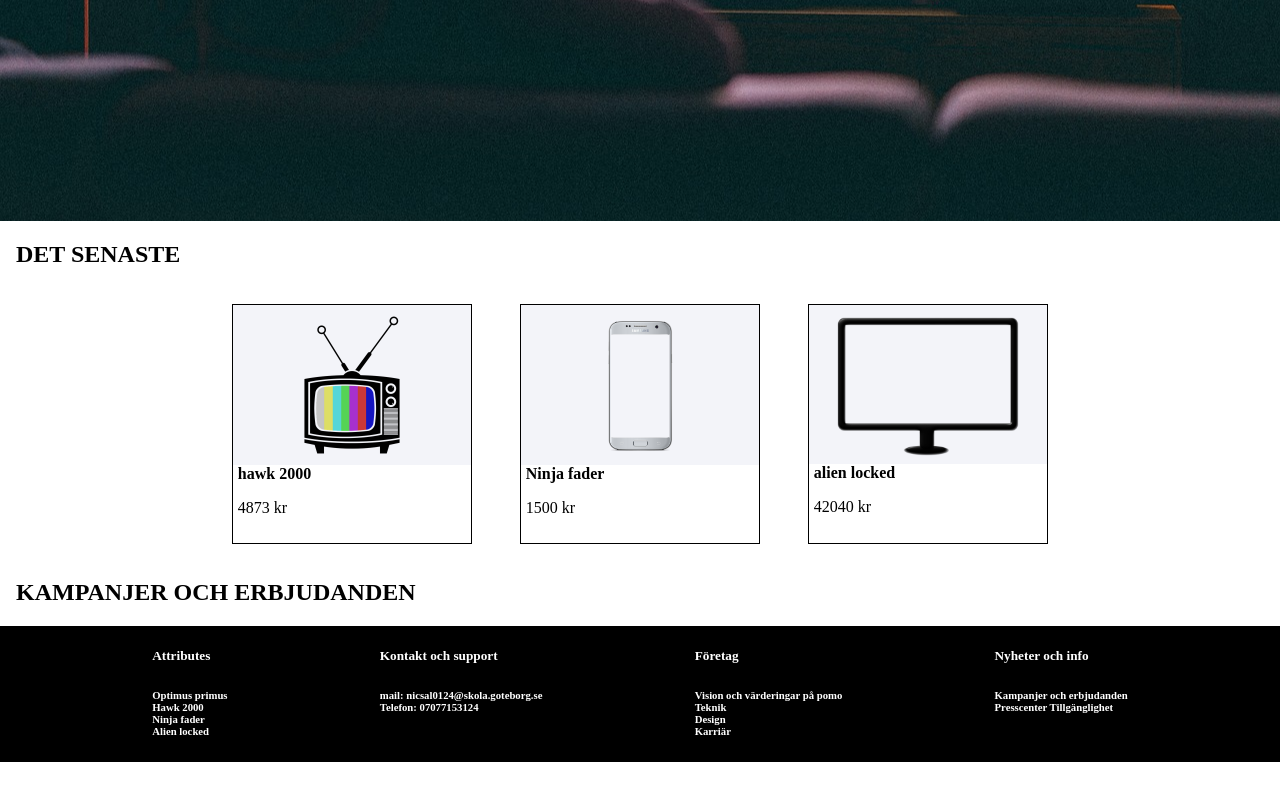
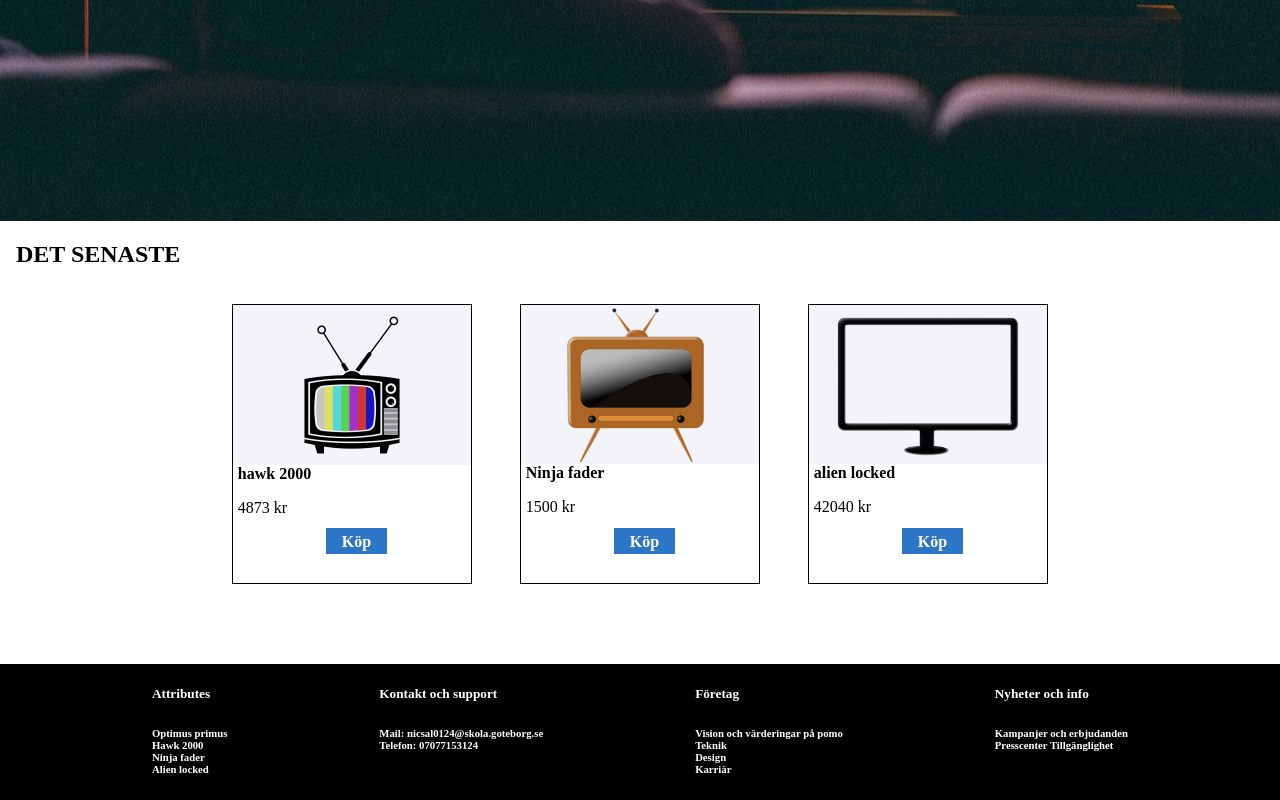
Before and after one commit to USB-mouse/Projekt---TV-tillverkaren, a plain HTML site: page Mall/index.html in a window 1280 px wide. Shown: the part 597-1397 px from the top of the page. Before the commit the page ends 1359 px from the top, so only its background shows below. Drawn offline with Linux system fonts and the light colour scheme; a web font is replaced by a local one.

Commit message:
6/2 V0,6
Klar med main sidan
la till alla iconer (shopping cart, magnifying glass, företags logo, tre sträck)
Footer klar, har alla attributes länkar
ändra distansen mellan footer och main
la till köp på de olika produkterna
Ändrade en bild (samsung mobil till gammal tv box)

```diff
--- a/Mall/index.html
+++ b/Mall/index.html
@@ -16,11 +16,13 @@
             <div>gratis frakt från 400 SEK</div>
             <div>30 dagars ångerrätt</div>
         </div>
-        <nav><h4>Pomo</h4>
+        <nav><div><svg xmlns="http://www.w3.org/2000/svg" width="48" height="48" viewBox="0 0 16 16"><path fill="currentColor" d="M1 1h14v14H1zm5 3a1 1 0 1 0-2 0a1 1 0 0 0 2 0m3 0a1 1 0 1 0-2 0a1 1 0 0 0 2 0m4 3H3v2h10z"/></svg>
+            <h4>Pomo</h4></div>
+
         <div class="links">
-            <a href="sidatvå.html">länk till sida 2</a>
-            <a href="sidatre.hmtl">länk till sida 3</a>
-            <div>logo för shopping cart</div>
+            <a href="sidatvå.html"><svg xmlns="http://www.w3.org/2000/svg" width="42" height="42" viewBox="0 0 24 24"><path fill="currentColor" d="M9.5 4a6.5 6.5 0 0 1 6.5 6.5c0 1.62-.59 3.1-1.57 4.23l5.65 5.65l-.71.71l-5.65-5.65A6.47 6.47 0 0 1 9.5 17A6.5 6.5 0 0 1 3 10.5A6.5 6.5 0 0 1 9.5 4m0 1A5.5 5.5 0 0 0 4 10.5A5.5 5.5 0 0 0 9.5 16a5.5 5.5 0 0 0 5.5-5.5A5.5 5.5 0 0 0 9.5 5"/></svg></a>
+            <svg xmlns="http://www.w3.org/2000/svg" width="42" height="42" viewBox="0 0 24 24"><path fill="currentColor" d="M16 18a2 2 0 0 1 2 2a2 2 0 0 1-2 2a2 2 0 0 1-2-2a2 2 0 0 1 2-2m0 1a1 1 0 0 0-1 1a1 1 0 0 0 1 1a1 1 0 0 0 1-1a1 1 0 0 0-1-1m-9-1a2 2 0 0 1 2 2a2 2 0 0 1-2 2a2 2 0 0 1-2-2a2 2 0 0 1 2-2m0 1a1 1 0 0 0-1 1a1 1 0 0 0 1 1a1 1 0 0 0 1-1a1 1 0 0 0-1-1M18 6H4.27l2.55 6H15c.33 0 .62-.16.8-.4l3-4c.13-.17.2-.38.2-.6a1 1 0 0 0-1-1m-3 7H6.87l-.77 1.56L6 15a1 1 0 0 0 1 1h11v1H7a2 2 0 0 1-2-2a2 2 0 0 1 .25-.97l.72-1.47L2.34 4H1V3h2l.85 2H18a2 2 0 0 1 2 2c0 .5-.17.92-.45 1.26l-2.91 3.89c-.36.51-.96.85-1.64.85"/></svg>
+            <svg xmlns="http://www.w3.org/2000/svg" width="42" height="42" viewBox="0 0 24 24"><path fill="currentColor" d="M3 8V7h17v1zm17 4v1H3v-1zM3 17h17v1H3z"/></svg>
         </div>
         </nav>
         <div class="storbildtext"> <div><h3>4k smart tv från Pomo</h3>
@@ -35,18 +37,20 @@
             <h2>DET SENASTE</h2>
             <div class="boxes">
             <div class="box">
-                <div class="övre"><img src="tv-set-8820791_640.png" alt=""></div>
+                <div class="övre"><img src="oldtvbox1.png" alt=""></div>
                 <div class="nedre">
             <b>hawk 2000</b>
-                    <p>4873 kr</p>
-        </div>
+             <p>4873 kr</p>
+             <b><a href="">Köp</a></b>
+                  </div>
             </div>
 
             <div class="box">
-                <div class="övre"><img src="samsungpic2.png" alt=""></div>
+                <div class="övre"><img src="tvbox2.png" alt=""></div>
                 <div class="nedre">
             <b>Ninja fader </b>
             <p>1500 kr</p>
+            <b><a href="">Köp</a></b>
                 </div>
             </div>
 
@@ -55,40 +59,38 @@
                 <div class="nedre">
             <b>alien locked</b>
             <p>42040 kr</p>
+            <b><a href="">Köp</a></b>
                 </div>
             </div>
         </div>
 
         </section>
 
-        <section class="KAMPANJER OCH ERBJUDANDEN"></section>
-        <h2>KAMPANJER OCH ERBJUDANDEN</h2>
-
     </main>
 
     <footer>
         <b>
             <h5>Attributes</h5>
-                <h6>Optimus primus <br>
-                Hawk 2000 <br>
-                Ninja fader <br>
-                Alien locked</h6>
+                <h6><a href="https://pixabay.com/sv/photos/applikationer-tv-tittar-p%C3%A5-flicka-7025904/">Optimus primus</a> <br>
+                <a href="https://pixabay.com/sv/illustrations/tv-apparat-tv-tv-apparat-retro-tv-8820791/">Hawk 2000</a> <br>
+                <a href="https://pixabay.com/sv/illustrations/tv-sk%C3%A4rmen-vardagsrum-l%C3%A4genhet-7736987/">Ninja fader</a> <br>
+                <a href="https://pixabay.com/sv/vectors/sk%C3%A4rmen-%C3%B6vervaka-tv-internet-1065137/">Alien locked</a></h6>
             </b>
           <b>
             <h5>Kontakt och support</h5>
-                <h6>mail: nicsal0124@skola.goteborg.se <br>
+                <h6>Mail: nicsal0124@skola.goteborg.se <br>
                 Telefon: 07077153124</h6>
             </b>
             <b><h5>Företag</h5>
-            <h6>Vision och värderingar på pomo <br>
-                Teknik <br>
-                Design <br>
-                Karriär <br></h6>
+            <h6><a href="">Vision och värderingar på pomo</a> <br>
+                <a href="">Teknik</a> <br>
+                <a href="">Design</a> <br>
+                <a href="">Karriär</a> <br></h6>
             </b>
             <b><h5>Nyheter och info</h5>
-                <h6>Kampanjer och erbjudanden <br>
-                    Presscenter
-                    Tillgänglighet
+                <h6><a href="">Kampanjer och erbjudanden</a> <br>
+                    <a href="">Presscenter</a>
+                    <a href="">Tillgänglighet</a>
 
                 </h6>
 
--- a/Mall/style.css
+++ b/Mall/style.css
@@ -11,8 +11,12 @@ body{
     --extrablue-background-color: #2d75c7;
     --h2howmuchleft-margin-left: 1rem;
     --h6storbildtext-margin: -1rem;
+    --boxessize-width: 15rem;
+    --boxessize-height: 17.5rem;
 }
-
+a{
+    text-decoration: none;
+}
 .headercontainer{
     background-color: var(--blue-background-color);
     color: whitesmoke;
@@ -28,6 +32,17 @@ nav{
     justify-content: space-between;
     padding: 0.2rem;
 }
+nav a{
+    color: white;
+}
+nav div{
+    display: flex;
+    flex-direction: row;
+    align-items: center;
+}
+nav h4{
+    margin-left: 1rem;
+}
 .links{
     display: flex;
     flex-direction: row;
@@ -38,8 +53,8 @@ nav{
 .storbildtext{
     background-image: url(applications-7025904_1280.jpg);
     min-height: 45rem;
+    display: flex;
     background-position: center;
-    display: flex;
     justify-content: flex-start;
     align-items: flex-start;
 }
@@ -56,7 +71,6 @@ nav{
 
 .storbildtext a{
     background-color: var(--extrablue-background-color);
-    text-decoration: none;
     color: white;
     padding: 1rem;
 
@@ -82,8 +96,8 @@ h2{
     border-style: solid;
     border-color: black;
     border-width: 0.01rem;
-    width: 15rem;
-    height: 15rem;
+    width: var(--boxessize-width);
+    height: var(--boxessize-height);
 }
 
 .övre{
@@ -94,16 +108,31 @@ h2{
 .övre img{
     max-width: 14.9rem;
     max-height: 10rem;
-
-
 }
 .nedre{
     margin-left: 0.3rem;
 }
+.nedre a {
+    color: white;
+    text-decoration: none;
+    margin-left: 5.5rem;
+    background-color: var(--extrablue-background-color);
+    padding-top: 0.3rem;
+    padding-left: 1rem;
+    padding-right: 1rem;
+    padding-bottom: 0.3rem;
 
+}
+.nedre a:hover{
+    background-color: var(--blue-background-color);
+     }
 footer{
         display: flex;
         justify-content: space-evenly;
         background-color: black;
         color: white;
+        margin-top: 4rem;
 }
+footer a {
+    color: white;
+}
```
Also changed, not shown: Mall/Tvbox2.png (added), Mall/applications-7025904_1920.jpg (deleted), Mall/oldtvbox1.png (renamed from Mall/tv-set-8820791_640.png).
